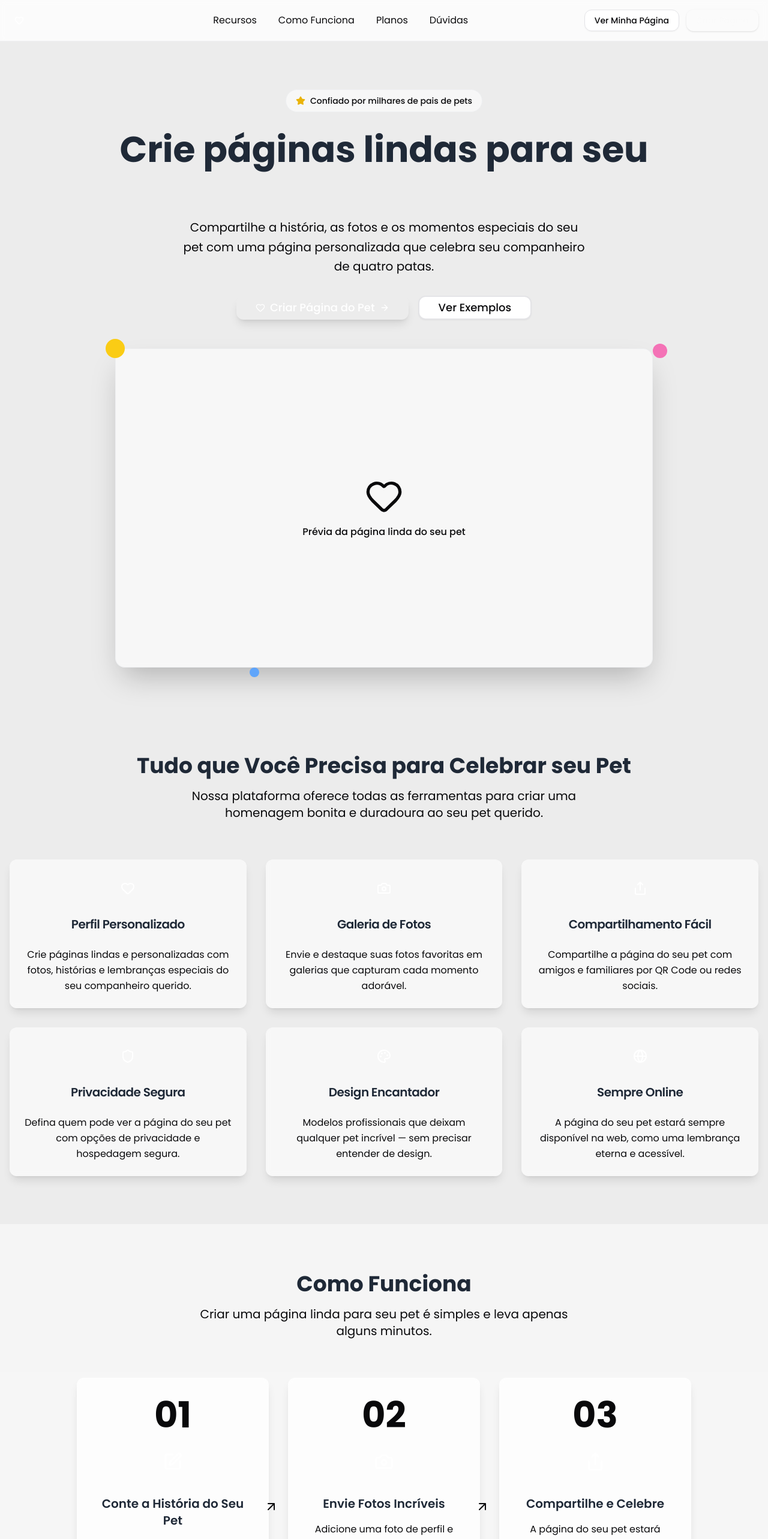
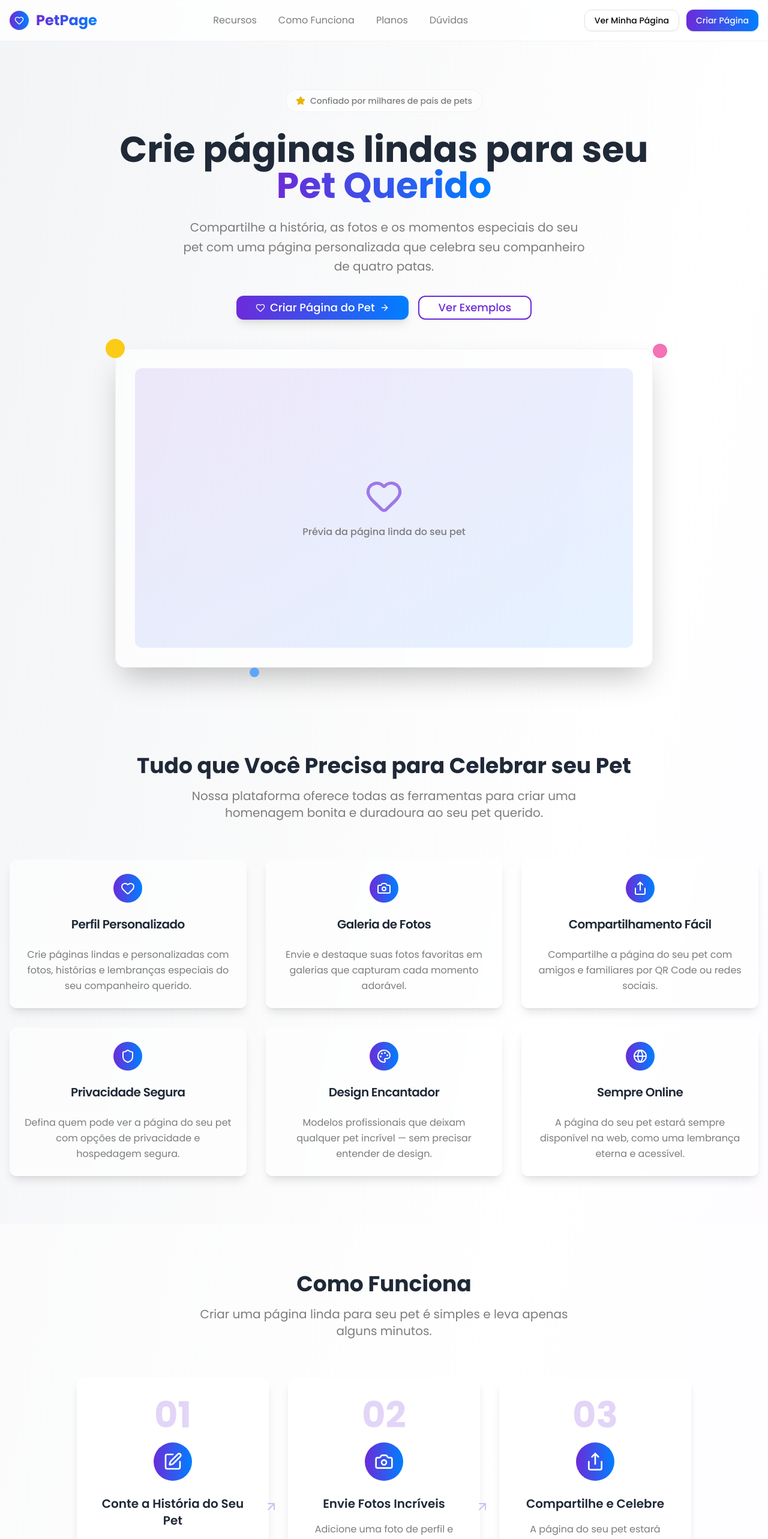
Before and after one commit to guylhermed/petpage, a Next.js app: page / in a window 1280 px wide. Shown: the top 2566 px of the page at 60% size. Built offline with nearby package versions, Linux system fonts and the light colour scheme.

Commit message:
ref: alteracao das cores

```diff
--- a/src/app/page.js
+++ b/src/app/page.js
@@ -15,7 +15,7 @@ import LandingFooter from '@/components/landing/LandingFooter';
 
 export default function PaginaInicial() {
   return (
-    <div className="min-h-screen bg-gradient-to-br from-pet-light via-white to-purple-50">
+    <div className="min-h-screen bg-gradient-to-br from-petLight via-white to-purple-50">
       <LandingHeader />
 
       <main>
--- a/src/components/landing/CTASection.js
+++ b/src/components/landing/CTASection.js
@@ -7,7 +7,7 @@ import { Heart, ArrowRight } from 'lucide-react';
 
 const CTASection = () => {
   return (
-    <section className="py-20 px-4 bg-gradient-to-r from-pet-purple to-pet-blue text-white">
+    <section className="py-20 px-4 bg-gradient-to-r from-petPurple to-petBlue text-white">
       <div className="container mx-auto text-center">
         <div className="max-w-3xl mx-auto">
           <h2 className="text-3xl md:text-4xl font-bold mb-6">Pronto para Criar a Página do Seu Pet?</h2>
@@ -21,7 +21,7 @@ const CTASection = () => {
               asChild
               size="lg"
               variant="secondary"
-              className="bg-white text-pet-purple hover:bg-gray-50 rounded-xl px-8 py-3 text-lg font-semibold shadow-lg hover:shadow-xl transition-all duration-200"
+              className="bg-white text-petPurple hover:bg-gray-50 rounded-xl px-8 py-3 text-lg font-semibold shadow-lg hover:shadow-xl transition-all duration-200"
             >
               <Link href="/criar" className="flex items-center gap-2">
                 <Heart className="w-5 h-5" />
--- a/src/components/landing/FAQSection.js
+++ b/src/components/landing/FAQSection.js
@@ -51,7 +51,7 @@ const FAQSection = () => {
       <div className="container mx-auto max-w-4xl">
         <div className="text-center mb-16">
           <h2 className="text-3xl md:text-4xl font-bold text-gray-800 mb-4">Dúvidas Frequentes</h2>
-          <p className="text-xl text-pet-gray">
+          <p className="text-xl text-petGray">
             Tudo o que você precisa saber sobre como criar uma página linda para seu pet
           </p>
         </div>
@@ -63,10 +63,10 @@ const FAQSection = () => {
               value={`item-${index}`}
               className="bg-white/60 backdrop-blur-sm border border-gray-200/50 rounded-xl px-6 shadow-sm"
             >
-              <AccordionTrigger className="text-left font-semibold text-gray-800 hover:text-pet-purple transition-colors">
+              <AccordionTrigger className="text-left font-semibold text-gray-800 hover:text-petPurple transition-colors">
                 {faq.question}
               </AccordionTrigger>
-              <AccordionContent className="text-pet-gray leading-relaxed pt-2">{faq.answer}</AccordionContent>
+              <AccordionContent className="text-petGray leading-relaxed pt-2">{faq.answer}</AccordionContent>
             </AccordionItem>
           ))}
         </Accordion>
--- a/src/components/landing/FeaturesSection.js
+++ b/src/components/landing/FeaturesSection.js
@@ -46,7 +46,7 @@ const FeaturesSection = () => {
           <h2 className="text-3xl md:text-4xl font-bold text-gray-800 mb-4">
             Tudo que Você Precisa para Celebrar seu Pet
           </h2>
-          <p className="text-xl text-pet-gray max-w-2xl mx-auto">
+          <p className="text-xl text-petGray max-w-2xl mx-auto">
             Nossa plataforma oferece todas as ferramentas para criar uma homenagem bonita e duradoura ao seu pet
             querido.
           </p>
@@ -59,13 +59,13 @@ const FeaturesSection = () => {
               className="border-0 bg-white/60 backdrop-blur-sm shadow-lg hover:shadow-xl transition-all duration-200 hover:-translate-y-1"
             >
               <CardHeader className="text-center">
-                <div className="w-12 h-12 bg-gradient-to-r from-pet-purple to-pet-blue rounded-full flex items-center justify-center mx-auto mb-4">
+                <div className="w-12 h-12 bg-gradient-to-r from-petPurple to-petBlue rounded-full flex items-center justify-center mx-auto mb-4">
                   <recurso.icon className="w-6 h-6 text-white" />
                 </div>
                 <CardTitle className="text-xl font-semibold text-gray-800">{recurso.title}</CardTitle>
               </CardHeader>
               <CardContent>
-                <p className="text-pet-gray text-center leading-relaxed">{recurso.description}</p>
+                <p className="text-petGray text-center leading-relaxed">{recurso.description}</p>
               </CardContent>
             </Card>
           ))}
--- a/src/components/landing/HeroSection.js
+++ b/src/components/landing/HeroSection.js
@@ -13,20 +13,20 @@ const HeroSection = () => {
           {/* Selo de confiança */}
           <div className="inline-flex items-center gap-2 bg-white/60 backdrop-blur-sm border border-gray-200/50 rounded-full px-4 py-2 mb-8">
             <Star className="w-4 h-4 text-yellow-500 fill-yellow-500" />
-            <span className="text-sm font-medium text-pet-gray">Confiado por milhares de pais de pets</span>
+            <span className="text-sm font-medium text-petGray">Confiado por milhares de pais de pets</span>
           </div>
 
           {/* Título principal */}
           <h1 className="text-4xl md:text-6xl font-bold text-gray-800 mb-6 leading-tight">
             Crie páginas lindas para seu
-            <span className="bg-gradient-to-r from-pet-purple to-pet-blue bg-clip-text text-transparent">
+            <span className="bg-gradient-to-r from-petPurple to-petBlue bg-clip-text text-transparent">
               {' '}
               Pet Querido
             </span>
           </h1>
 
           {/* Subtítulo */}
-          <p className="text-xl text-pet-gray mb-8 max-w-2xl mx-auto leading-relaxed">
+          <p className="text-xl text-petGray mb-8 max-w-2xl mx-auto leading-relaxed">
             Compartilhe a história, as fotos e os momentos especiais do seu pet com uma página personalizada que celebra
             seu companheiro de quatro patas.
           </p>
@@ -36,7 +36,7 @@ const HeroSection = () => {
             <Button
               asChild
               size="lg"
-              className="bg-gradient-to-r from-pet-purple to-pet-blue hover:from-pet-purple/90 hover:to-pet-blue/90 text-white rounded-xl px-8 py-3 text-lg shadow-lg hover:shadow-xl transition-all duration-200"
+              className="bg-gradient-to-r from-petPurple to-petBlue hover:from-petPurple/90 hover:to-petBlue/90 text-white rounded-xl px-8 py-3 text-lg shadow-lg hover:shadow-xl transition-all duration-200"
             >
               <Link href="/criar">
                 <div className="flex items-center gap-2">
@@ -50,7 +50,7 @@ const HeroSection = () => {
             <Button
               variant="outline"
               size="lg"
-              className="rounded-xl px-8 py-3 text-lg border-2 border-pet-purple text-pet-purple hover:bg-pet-purple hover:text-white transition-all duration-200"
+              className="rounded-xl px-8 py-3 text-lg border-2 border-petPurple text-petPurple hover:bg-petPurple hover:text-white transition-all duration-200"
             >
               Ver Exemplos
             </Button>
@@ -59,10 +59,10 @@ const HeroSection = () => {
           {/* Imagem de destaque / prévia */}
           <div className="relative max-w-4xl mx-auto">
             <div className="bg-white/60 backdrop-blur-sm border border-gray-200/50 rounded-2xl p-8 shadow-2xl">
-              <div className="aspect-video bg-gradient-to-br from-pet-purple/10 to-pet-blue/10 rounded-xl flex items-center justify-center">
+              <div className="aspect-video bg-gradient-to-br from-petPurple/10 to-petBlue/10 rounded-xl flex items-center justify-center">
                 <div className="text-center">
-                  <Heart className="w-16 h-16 text-pet-purple/60 mx-auto mb-4" />
-                  <p className="text-pet-gray font-medium">Prévia da página linda do seu pet</p>
+                  <Heart className="w-16 h-16 text-petPurple/60 mx-auto mb-4" />
+                  <p className="text-petGray font-medium">Prévia da página linda do seu pet</p>
                 </div>
               </div>
             </div>
--- a/src/components/landing/HowItWorksSection.js
+++ b/src/components/landing/HowItWorksSection.js
@@ -34,7 +34,7 @@ const HowItWorksSection = () => {
       <div className="container mx-auto">
         <div className="text-center mb-16">
           <h2 className="text-3xl md:text-4xl font-bold text-gray-800 mb-4">Como Funciona</h2>
-          <p className="text-xl text-pet-gray max-w-2xl mx-auto">
+          <p className="text-xl text-petGray max-w-2xl mx-auto">
             Criar uma página linda para seu pet é simples e leva apenas alguns minutos.
           </p>
         </div>
@@ -44,20 +44,20 @@ const HowItWorksSection = () => {
             <div key={index} className="relative">
               <Card className="border-0 bg-white/80 backdrop-blur-sm shadow-lg h-full">
                 <CardContent className="p-8 text-center">
-                  <div className="text-6xl font-bold text-pet-purple/20 mb-4">{etapa.number}</div>
+                  <div className="text-6xl font-bold text-petPurple/20 mb-4">{etapa.number}</div>
 
-                  <div className="w-16 h-16 bg-gradient-to-r from-pet-purple to-pet-blue rounded-full flex items-center justify-center mx-auto mb-6">
+                  <div className="w-16 h-16 bg-gradient-to-r from-petPurple to-petBlue rounded-full flex items-center justify-center mx-auto mb-6">
                     <etapa.icon className="w-8 h-8 text-white" />
                   </div>
 
                   <h3 className="text-xl font-semibold text-gray-800 mb-4">{etapa.title}</h3>
 
-                  <p className="text-pet-gray leading-relaxed">{etapa.description}</p>
+                  <p className="text-petGray leading-relaxed">{etapa.description}</p>
                 </CardContent>
               </Card>
 
               {index < etapas.length - 1 && (
-                <div className="hidden lg:block absolute top-1/2 -right-4 transform -translate-y-1/2 text-pet-purple/30">
+                <div className="hidden lg:block absolute top-1/2 -right-4 transform -translate-y-1/2 text-petPurple/30">
                   <svg width="24" height="24" viewBox="0 0 24 24" fill="none" xmlns="http://www.w3.org/2000/svg">
                     <path
                       d="M7 17L17 7M17 7H7M17 7V17"
--- a/src/components/landing/LandingFooter.js
+++ b/src/components/landing/LandingFooter.js
@@ -12,7 +12,7 @@ const LandingFooter = () => {
           {/* Marca */}
           <div className="md:col-span-1">
             <Link href="/" className="flex items-center gap-3 mb-4">
-              <div className="w-8 h-8 bg-gradient-to-r from-pet-purple to-pet-blue rounded-full flex items-center justify-center">
+              <div className="w-8 h-8 bg-gradient-to-r from-petPurple to-petBlue rounded-full flex items-center justify-center">
                 <Heart className="w-4 h-4 text-white" />
               </div>
               <h3 className="text-xl font-bold">PetPage</h3>
@@ -21,7 +21,7 @@ const LandingFooter = () => {
               Criando memórias lindas e duradouras para famílias com pets em todo o Brasil.
             </p>
             <div className="flex items-center gap-2 text-sm text-gray-400">
-              <Heart className="w-4 h-4 text-pet-purple" />
+              <Heart className="w-4 h-4 text-petPurple" />
               <span>Feito com amor para os pets</span>
             </div>
           </div>
--- a/src/components/landing/LandingHeader.js
+++ b/src/components/landing/LandingHeader.js
@@ -18,10 +18,10 @@ const LandingHeader = () => {
         <div className="flex items-center justify-between">
           {/* Logo */}
           <Link href="/" className="flex items-center gap-3">
-            <div className="w-8 h-8 bg-gradient-to-r from-pet-purple to-pet-blue rounded-full flex items-center justify-center">
+            <div className="w-8 h-8 bg-gradient-to-r from-petPurple to-petBlue rounded-full flex items-center justify-center">
               <Heart className="w-4 h-4 text-white" />
             </div>
-            <h1 className="text-2xl font-bold bg-gradient-to-r from-pet-purple to-pet-blue bg-clip-text text-transparent">
+            <h1 className="text-2xl font-bold bg-gradient-to-r from-petPurple to-petBlue bg-clip-text text-transparent">
               PetPage
             </h1>
           </Link>
@@ -31,7 +31,7 @@ const LandingHeader = () => {
             <NavigationMenuList>
               <NavigationMenuItem>
                 <NavigationMenuLink
-                  className="px-4 py-2 text-pet-gray hover:text-pet-purple transition-colors"
+                  className="px-4 py-2 text-petGray hover:text-petPurple transition-colors"
                   href="#features"
                 >
                   Recursos
@@ -39,7 +39,7 @@ const LandingHeader = () => {
               </NavigationMenuItem>
               <NavigationMenuItem>
                 <NavigationMenuLink
-                  className="px-4 py-2 text-pet-gray hover:text-pet-purple transition-colors"
+                  className="px-4 py-2 text-petGray hover:text-petPurple transition-colors"
                   href="#how-it-works"
                 >
                   Como Funciona
@@ -47,7 +47,7 @@ const LandingHeader = () => {
               </NavigationMenuItem>
               <NavigationMenuItem>
                 <NavigationMenuLink
-                  className="px-4 py-2 text-pet-gray hover:text-pet-purple transition-colors"
+                  className="px-4 py-2 text-petGray hover:text-petPurple transition-colors"
                   href="#pricing"
                 >
                   Planos
@@ -55,7 +55,7 @@ const LandingHeader = () => {
               </NavigationMenuItem>
               <NavigationMenuItem>
                 <NavigationMenuLink
-                  className="px-4 py-2 text-pet-gray hover:text-pet-purple transition-colors"
+                  className="px-4 py-2 text-petGray hover:text-petPurple transition-colors"
                   href="#faq"
                 >
                   Dúvidas
@@ -71,7 +71,7 @@ const LandingHeader = () => {
             </Button>
             <Button
               asChild
-              className="bg-gradient-to-r from-pet-purple to-pet-blue hover:from-pet-purple/90 hover:to-pet-blue/90 rounded-xl"
+              className="bg-gradient-to-r from-petPurple to-petBlue hover:from-petPurple/90 hover:to-petBlue/90 rounded-xl"
             >
               <Link href="/criar">Criar Página</Link>
             </Button>
```
Also changed, not shown: src/app/criar/page.js (+6 -6 lines), src/components/landing/PricingSection.js (+11 -11 lines), src/components/landing/ShowcaseSection.js (+9 -9 lines).
